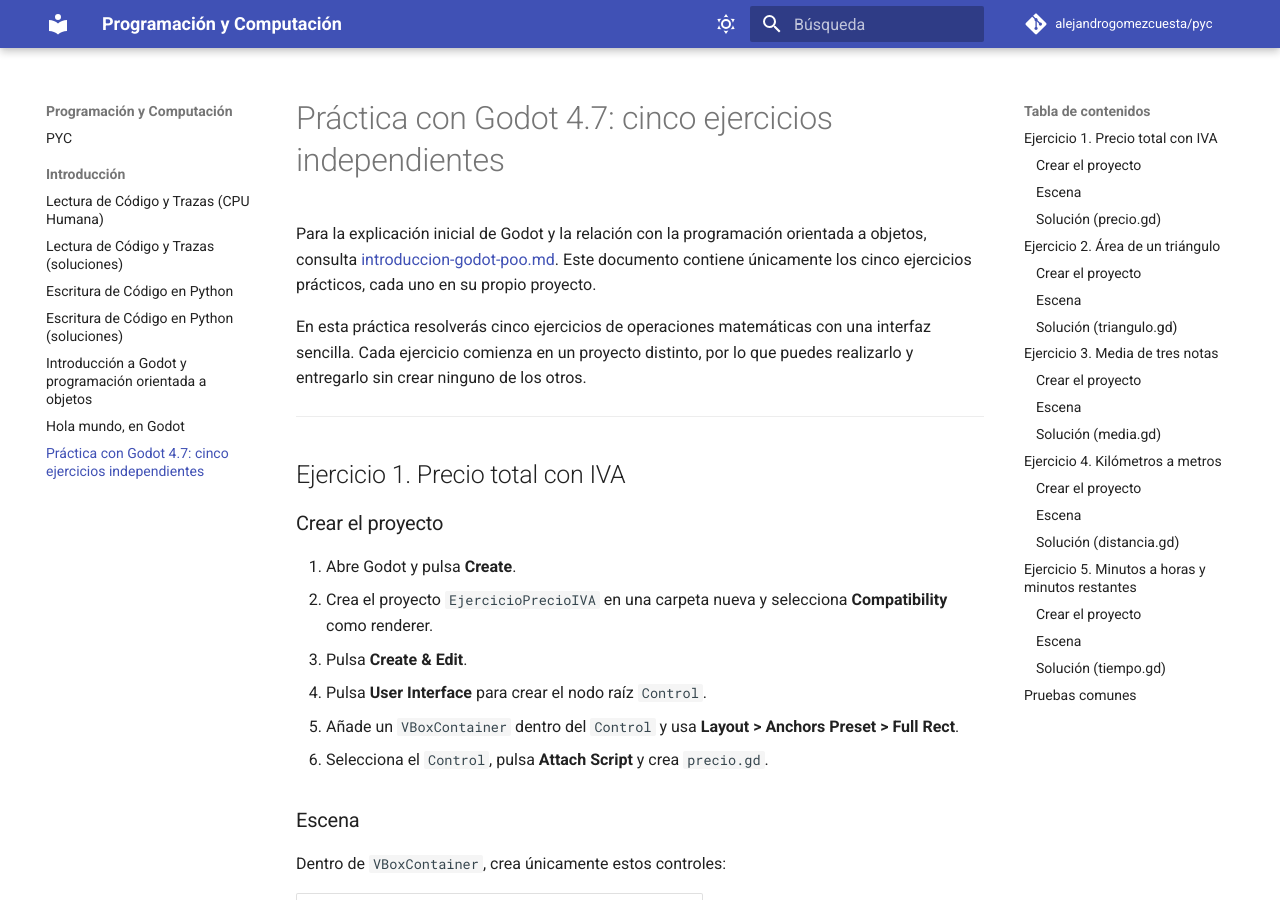
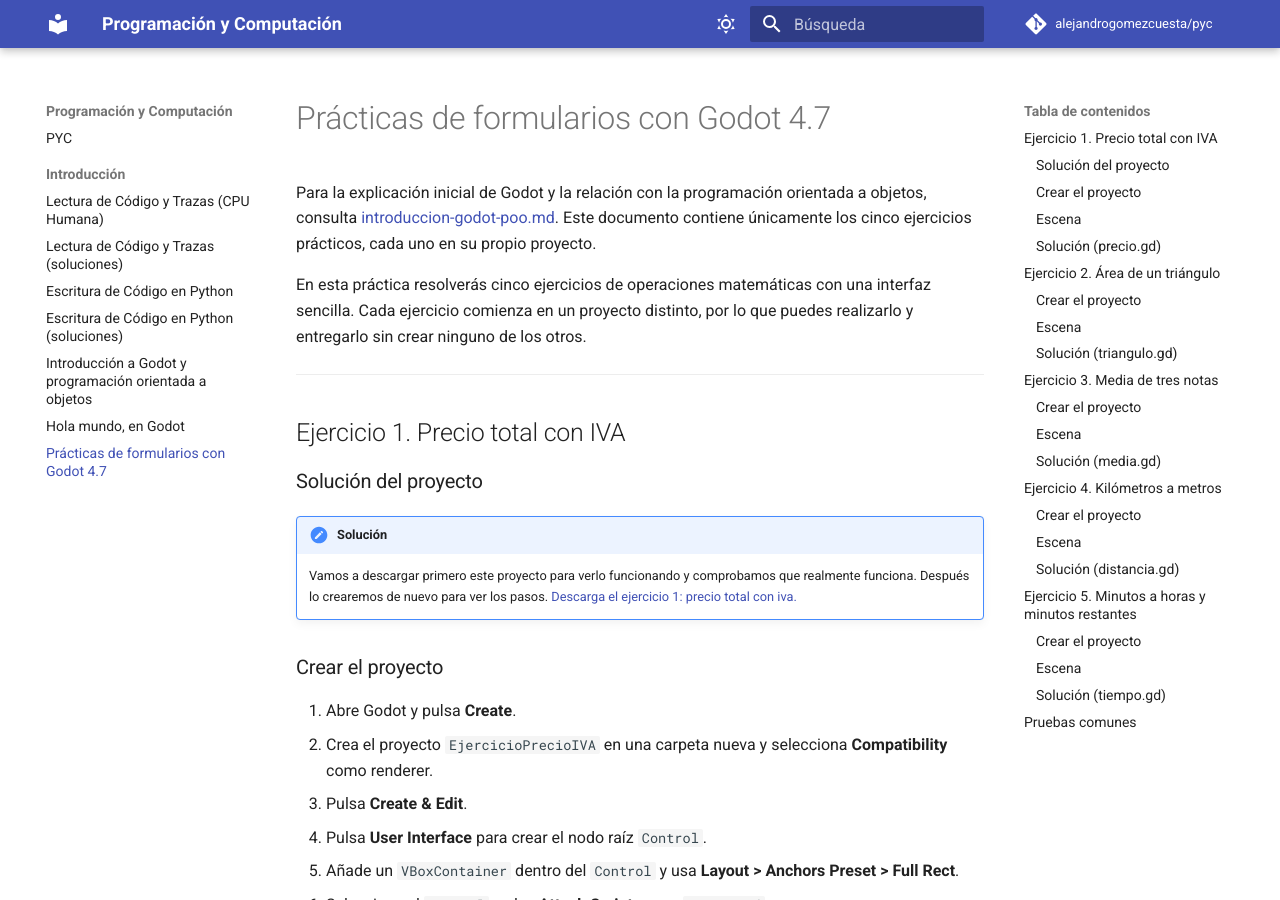
Before and after one commit to alejandrogomezcuesta/pyc, an MkDocs documentation site: the page built from docs/introducción/07-ejercicios-godot.md, in a window 1280 px wide and 900 px high. Built offline with MkDocs 1.6.1 and Material for MkDocs 9.7.7, drawn with Linux system fonts in a browser that asks for light colours; comment, search, counter and statistics services are not loaded.

Commit message:
Solución del ejercicio 1 de la introducción subida

```diff
--- a/docs/introducción/07-ejercicios-godot.md
+++ b/docs/introducción/07-ejercicios-godot.md
@@ -1,6 +1,5 @@
-# Práctica con Godot 4.7: cinco ejercicios independientes
+# Prácticas de formularios con Godot 4.7
 
-<!-- markdownlint-disable MD010 MD024 MD060 -->
 
 Para la explicación inicial de Godot y la relación con la programación orientada a objetos, consulta [introduccion-godot-poo.md](05-introduccion-godot-poo.md). Este documento contiene únicamente los cinco ejercicios prácticos, cada uno en su propio proyecto.
 
@@ -9,6 +8,14 @@
 ---
 
 ## Ejercicio 1. Precio total con IVA
+
+### Solución del proyecto
+
+!!! important "Solución"
+    Vamos a descargar primero este proyecto para verlo funcionando y comprobamos que realmente funciona.
+	Después lo crearemos de nuevo para ver los pasos.
+	[Descarga el ejercicio 1: precio total con iva.](ejercicio-1-precio-iva.zip)
+
 
 ### Crear el proyecto
 
```
